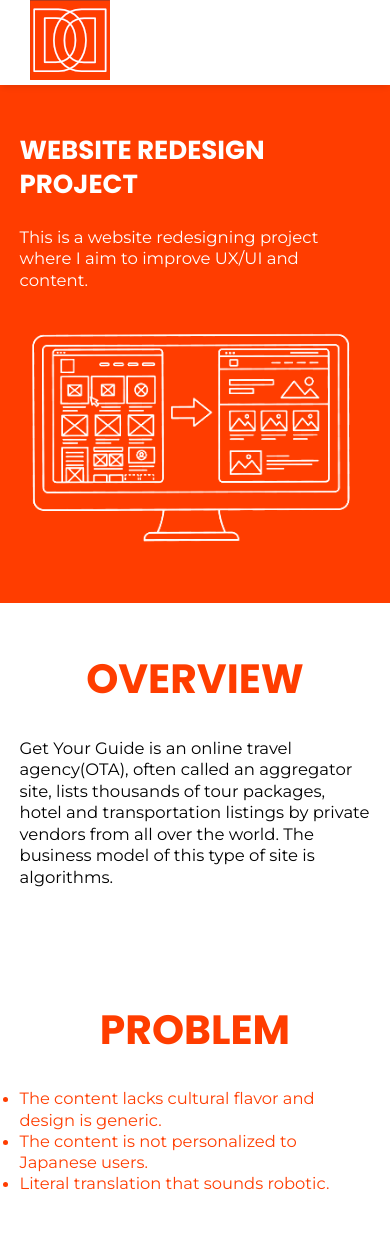
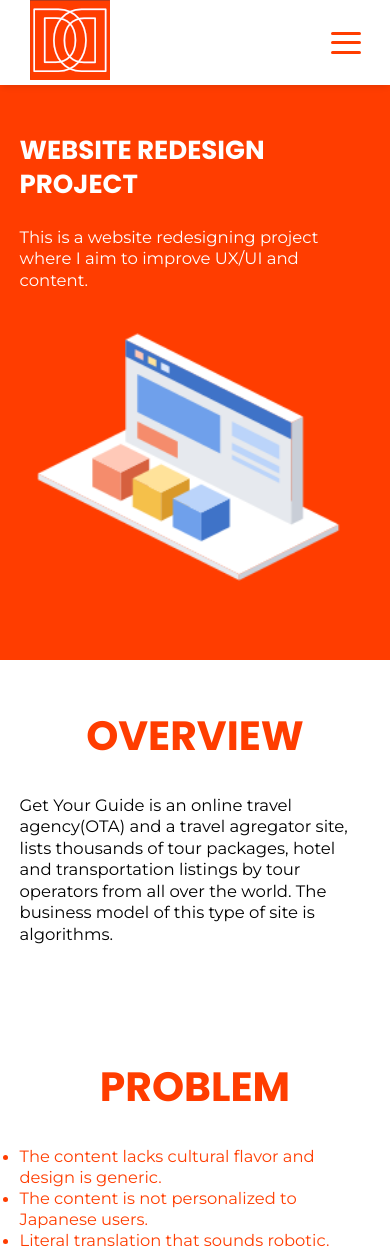
Before and after one commit to TKHM48/TKDL-Portfolio, a plain HTML site: page pages/redesign-project.html in a window 390 px wide. Shown: the top 1255 px of the page. Drawn offline with Linux system fonts and the light colour scheme; files that its build step writes are made by us from their sources; a script that the page names is missing.

Commit message:
Refactor navbar and update content in redesign project
Updated the navbar structure and improved the hero section image. Revised the overview paragraph for clarity.

```diff
--- a/pages/redesign-project.html
+++ b/pages/redesign-project.html
@@ -27,18 +27,27 @@
   </head>
 
 <body>
-   <!-- Navbar -->
-  <header id="navbar">
-    <div class="container">
-      <a href="/index.html"><img src="../images/logo.png"></a>
-      <ul class="navlink">
-            <li><a href="pages/about.html">about</a></li>
-            <li><li><a href="./pages/redesign-project.html">work</a></li>
-            <li><a href="#">contact</a></li>
-      </ul>
+   <!-- Header & Navbar -->
+  <header class="site-header" id="navbar">
+    <div class="container ">
+      <a href="/index.html"><img src="/images/logo.png"></a>
+
+      <nav class="menu">
+          <input type="checkbox" id="menu-toggle" hidden>
+        <label for="menu-toggle" class="hamburger" aria-label="Toggle menu">
+          <span></span>
+          <span></span>
+          <span></span>
+        </label>
+
+          <ul class="navlink">
+              <li><a href="pages/redesign-project.html">about</a></li>
+              <li><a href="pages/redesign-project.html">work</a></li>
+              <li><a href="pages/contact.html">contact</a></li>
+          </ul>
+      </nav>
     </div>
   </header>
-    <!-- </header> -->
 
     <!-- Hero -->
     <section class="hero">
@@ -50,16 +59,16 @@
             This is a website redesigning project where I aim to improve UX/UI and content.
           </p>
         </div>
-        <img src="../images/projects/redesign-white.png"/>
+        <img src="../images/website-redesign.png"/>
       </div>
     </section>
 
     <!-- Overview -->
       <div class="text-container container">
           <h2>Overview</h2>
-          <p>Get Your Guide is an online travel agency(OTA),
-            often called an aggregator site, lists thousands of tour packages,
-             hotel and transportation listings by private vendors from all over the world. The business model of this type of site is algorithms.
+          <p>Get Your Guide is an online travel agency(OTA) and
+             a travel agregator site, lists thousands of tour packages,
+             hotel and transportation listings by tour operators from all over the world. The business model of this type of site is algorithms.
           </p>
       </div>
 
@@ -151,14 +160,6 @@ Other popular western cities/countries include Los Angeles, Paris, Sydney, Londo
 
 
 
-
-
-
-
-
-
-
-
     <!-- Footer -->
     <section class="footer orange-bg">
       <div class="container">
```
